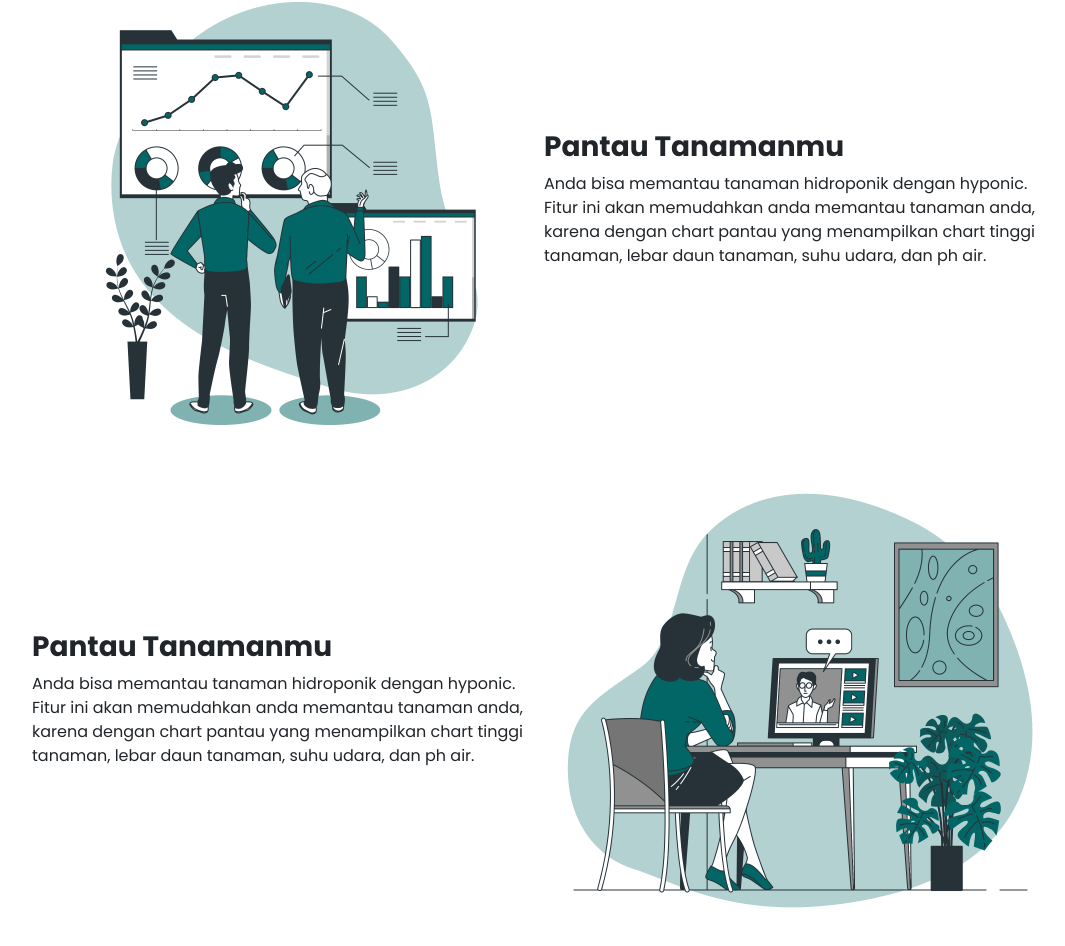
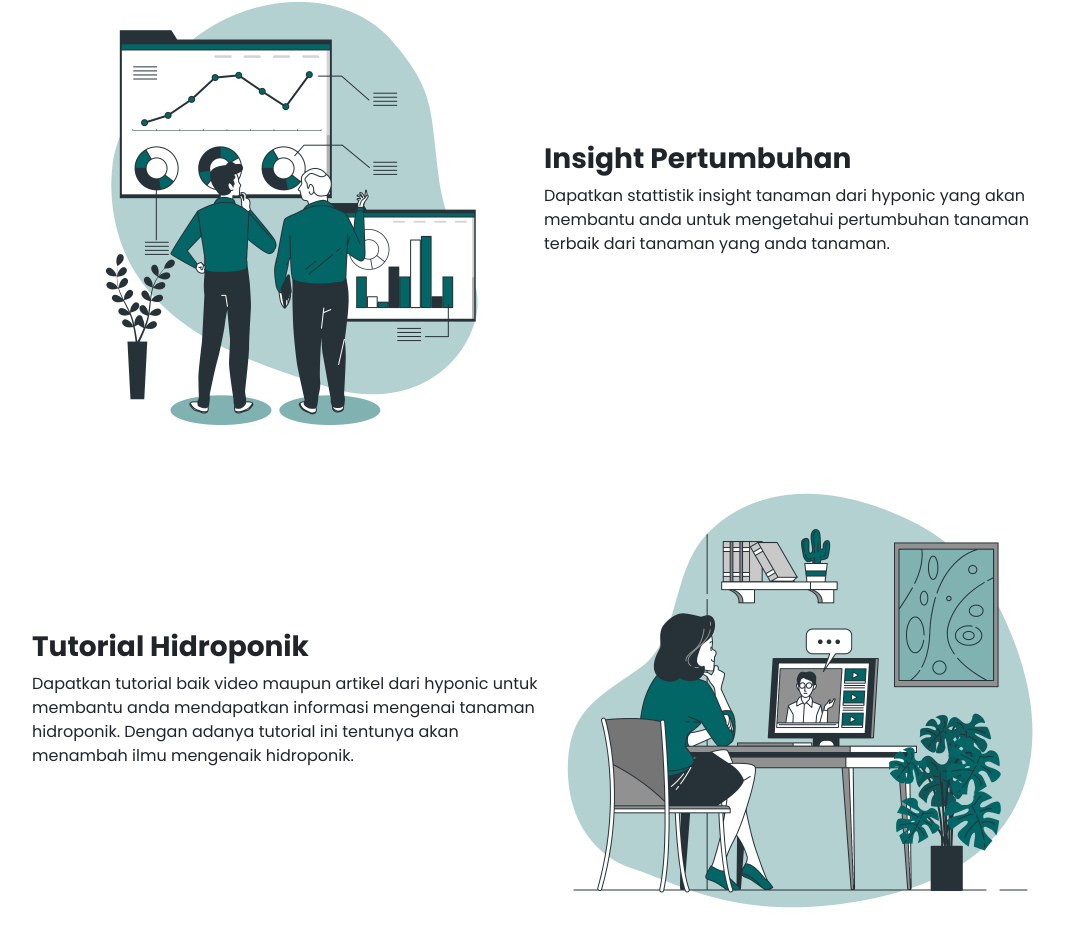
Before and after one commit to hyponicteam/hyponic-frontend, a React (Create React App) app: page / in a window 1280 px wide. Shown: the part 1177-2123 px from the top of the page, without its empty margins (96-1161 px from the left). Built offline with nearby package versions, Linux system fonts and the light colour scheme; the HTML template or start-up script is replaced by a standard one.

Commit message:
mmemperbaiki landing page

```diff
--- a/src/view/LandingPage.jsx
+++ b/src/view/LandingPage.jsx
@@ -63,17 +63,15 @@ function LandingPage() {
             <img className={style.content_img} src={contentiImg2} alt="" />
           </div>
           <div className={style.content_left}>
-            <h2 className={style.content_title}>Pantau Tanamanmu</h2>
-            <p className={style.content_description}>
-              Anda bisa memantau tanaman hidroponik dengan hyponic. Fitur ini akan memudahkan anda memantau tanaman anda, karena dengan chart pantau yang menampilkan chart tinggi tanaman, lebar daun tanaman, suhu udara, dan ph air.
-            </p>
+            <h2 className={style.content_title}>Insight Pertumbuhan</h2>
+            <p className={style.content_description}>Dapatkan stattistik insight tanaman dari hyponic yang akan membantu anda untuk mengetahui pertumbuhan tanaman terbaik dari tanaman yang anda tanaman.</p>
           </div>
         </div>
         <div className={style.content}>
           <div className={style.content_left}>
-            <h2 className={style.content_title}>Pantau Tanamanmu</h2>
+            <h2 className={style.content_title}>Tutorial Hidroponik</h2>
             <p className={style.content_description}>
-              Anda bisa memantau tanaman hidroponik dengan hyponic. Fitur ini akan memudahkan anda memantau tanaman anda, karena dengan chart pantau yang menampilkan chart tinggi tanaman, lebar daun tanaman, suhu udara, dan ph air.
+              Dapatkan tutorial baik video maupun artikel dari hyponic untuk membantu anda mendapatkan informasi mengenai tanaman hidroponik. Dengan adanya tutorial ini tentunya akan menambah ilmu mengenaik hidroponik.
             </p>
           </div>
           <div className={style.content_right}>
```
Also changed, not shown: 1 other file (tests, documents, lock files or other folders).
